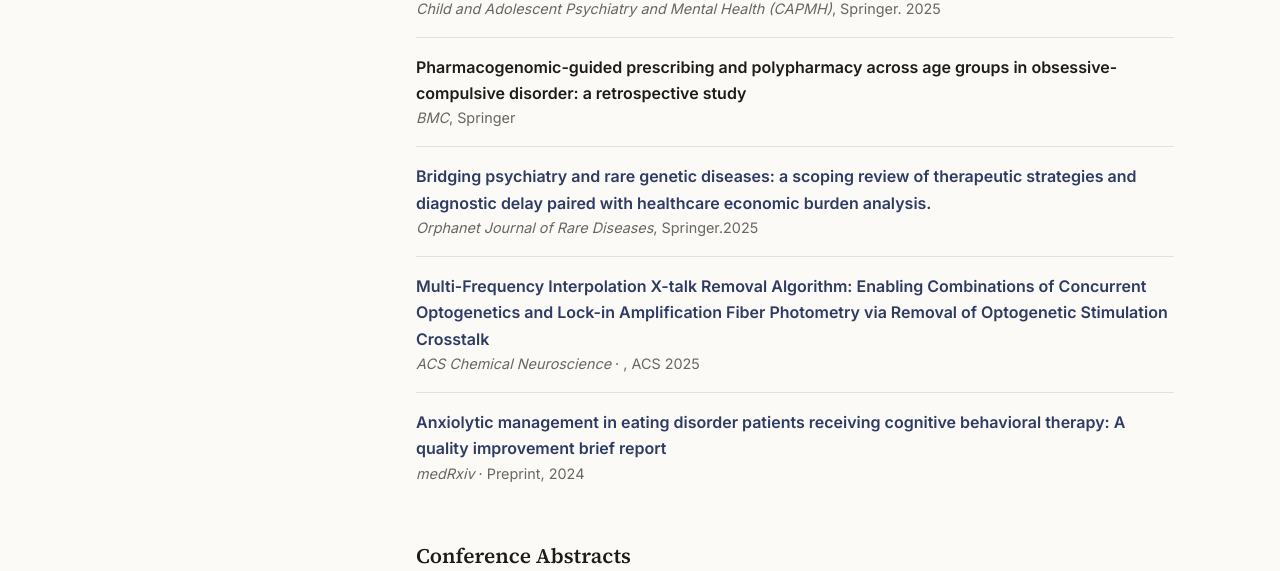
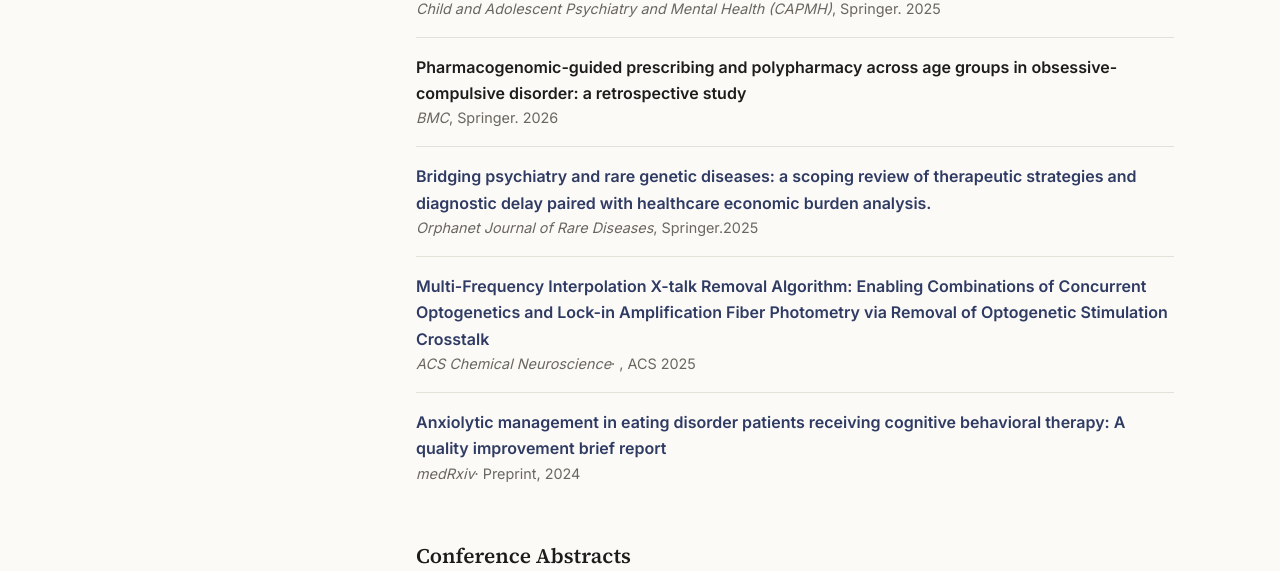
Before and after one commit to SreyaVadapalli/SreyaVadapalli.github.io, a Jekyll site: the page built from research.html, in a window 1280 px wide and 900 px high, scrolled down 572 px. Shown: the part 151-722 px from the top of the window. Built offline with Jekyll 4.4.1, drawn with Linux system fonts in a browser that asks for light colours.

Commit message:
publications

```diff
--- a/research.html
+++ b/research.html
@@ -35,7 +35,7 @@
   </li>
 
 
-<li>
+  <li>
     <div class="item-title">Polypharmacy and pharmacogenomics in high-acuity behavioral health care for autism spectrum disorder: a retrospective study. </a>
       <a href="https://pubmed.ncbi.nlm.nih.gov/40399951/" target="_blank" rel="noopener"> </a>
     </div>
@@ -43,9 +43,11 @@
   </li>
 
 
-  <li>
-    <div class="item-title">Pharmacogenomic-guided prescribing and polypharmacy across age groups in obsessive-compulsive disorder: a retrospective study</div>
-    <div class="item-meta"><em>BMC</em>, Springer</div>
+<li>
+    <div class="item-title">Pharmacogenomic-guided prescribing and polypharmacy across age groups in obsessive-compulsive disorder: a retrospective study </a>
+      <a href="https://link.springer.com/article/10.1186/s12888-026-08073-2" target="_blank" rel="noopener"> </a>
+    </div>
+    <div class="item-meta"><em>BMC</em>, Springer. 2026</div>
   </li>
 
 
@@ -62,14 +64,14 @@
     <div class="item-title">
       <a href="https://pubs.acs.org/acncdm/article/16/9/1694/3690896/Multi-Frequency-Interpolation-X-talk-Removal" target="_blank" rel="noopener">Multi-Frequency Interpolation X-talk Removal Algorithm: Enabling Combinations of Concurrent Optogenetics and Lock-in Amplification Fiber Photometry via Removal of Optogenetic Stimulation Crosstalk</a>
     </div>
-    <div class="item-meta"><em>ACS Chemical Neuroscience</em> · , ACS 2025</div>
+    <div class="item-meta"><em>ACS Chemical Neuroscience</em>· , ACS 2025</div>
   </li>
 
   <li>
     <div class="item-title">
       <a href="https://www.medrxiv.org/content/10.1101/2024.11.25.24317936v2" target="_blank" rel="noopener">Anxiolytic management in eating disorder patients receiving cognitive behavioral therapy: A quality improvement brief report</a>
     </div>
-    <div class="item-meta"><em>medRxiv</em> · Preprint, 2024</div>
+    <div class="item-meta"><em>medRxiv</em>· Preprint, 2024</div>
   </li>
 </ul>
 
```
